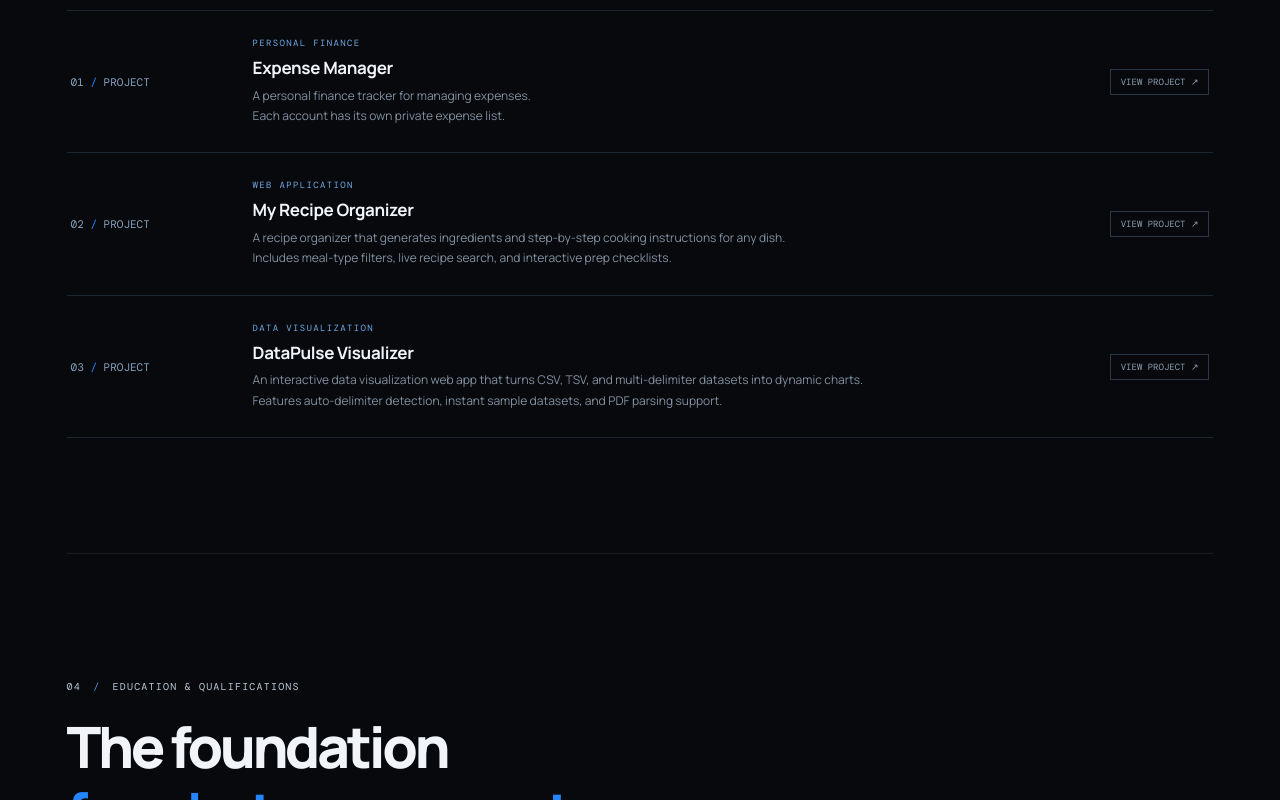
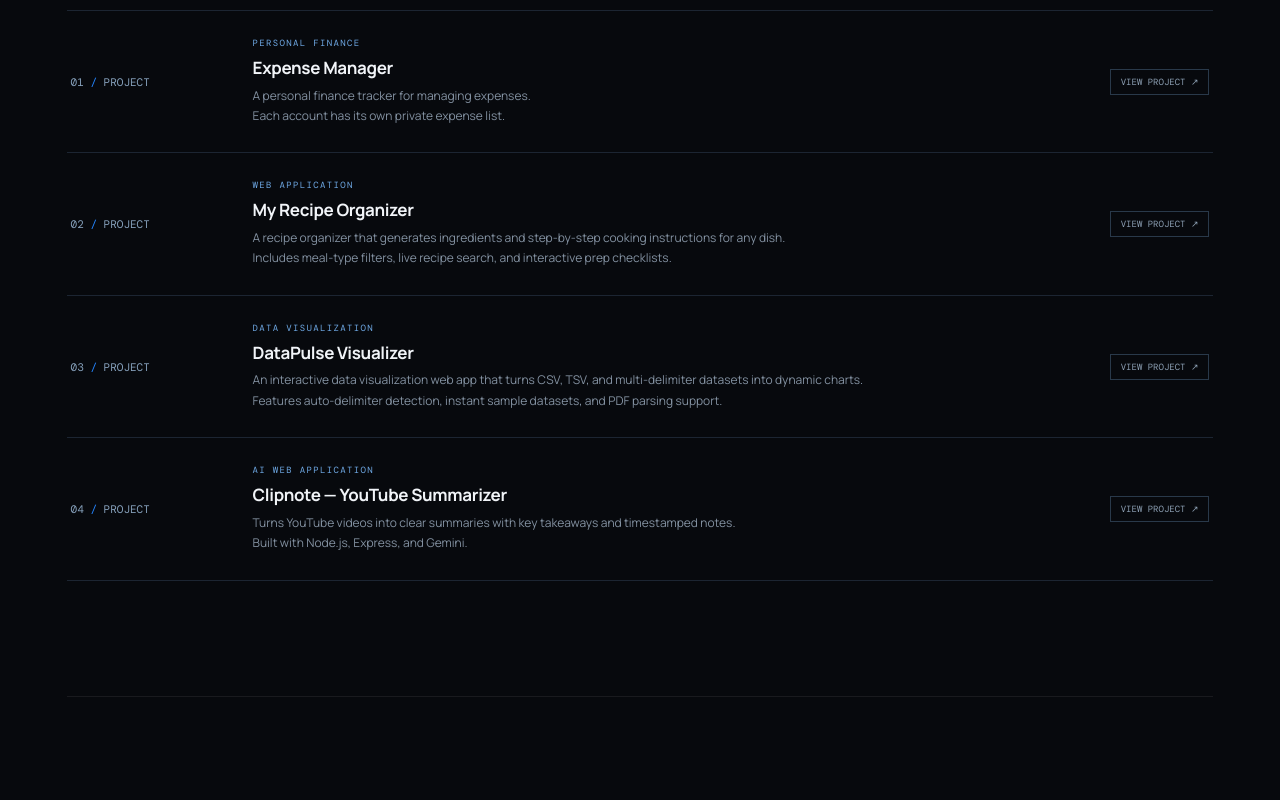
Before and after one commit to SATHVIK-CSE/My-Portfolio, a plain HTML site: page index.html in a window 1280 px wide. Shown: the part 2000-2800 px from the top of the page. Drawn offline with nearby package versions, Linux system fonts and the light colour scheme.

Commit message:
Add Clipnote to portfolio

```diff
--- a/index.html
+++ b/index.html
@@ -45,6 +45,7 @@
         <article class="journey-card reveal"><div class="journey-date">01 <span>/</span> PROJECT</div><div class="journey-main"><p class="card-kicker">PERSONAL FINANCE</p><h3>Expense Manager</h3><p>A personal finance tracker for managing expenses.<br>Each account has its own private expense list.</p></div><a class="journey-tag" href="https://expense.sathvikkandula2.workers.dev/" target="_blank" rel="noreferrer">VIEW PROJECT ↗</a></article>
         <article class="journey-card reveal"><div class="journey-date">02 <span>/</span> PROJECT</div><div class="journey-main"><p class="card-kicker">WEB APPLICATION</p><h3>My Recipe Organizer</h3><p>A recipe organizer that generates ingredients and step-by-step cooking instructions for any dish.<br>Includes meal-type filters, live recipe search, and interactive prep checklists.</p></div><a class="journey-tag" href="https://recipe.sathvikkandula2.workers.dev/" target="_blank" rel="noreferrer">VIEW PROJECT ↗</a></article>
         <article class="journey-card reveal"><div class="journey-date">03 <span>/</span> PROJECT</div><div class="journey-main"><p class="card-kicker">DATA VISUALIZATION</p><h3>DataPulse Visualizer</h3><p>An interactive data visualization web app that turns CSV, TSV, and multi-delimiter datasets into dynamic charts.<br>Features auto-delimiter detection, instant sample datasets, and PDF parsing support.</p></div><a class="journey-tag" href="https://visualize.sathvikkandula2.workers.dev/" target="_blank" rel="noreferrer">VIEW PROJECT ↗</a></article>
+        <article class="journey-card reveal"><div class="journey-date">04 <span>/</span> PROJECT</div><div class="journey-main"><p class="card-kicker">AI WEB APPLICATION</p><h3>Clipnote — YouTube Summarizer</h3><p>Turns YouTube videos into clear summaries with key takeaways and timestamped notes.<br>Built with Node.js, Express, and Gemini.</p></div><a class="journey-tag" href="https://clipnote-youtubee.onrender.com/" target="_blank" rel="noreferrer">VIEW PROJECT ↗</a></article>
       </div>
     </section>
     <section class="journey section-wrap section-pad" id="journey">
```
